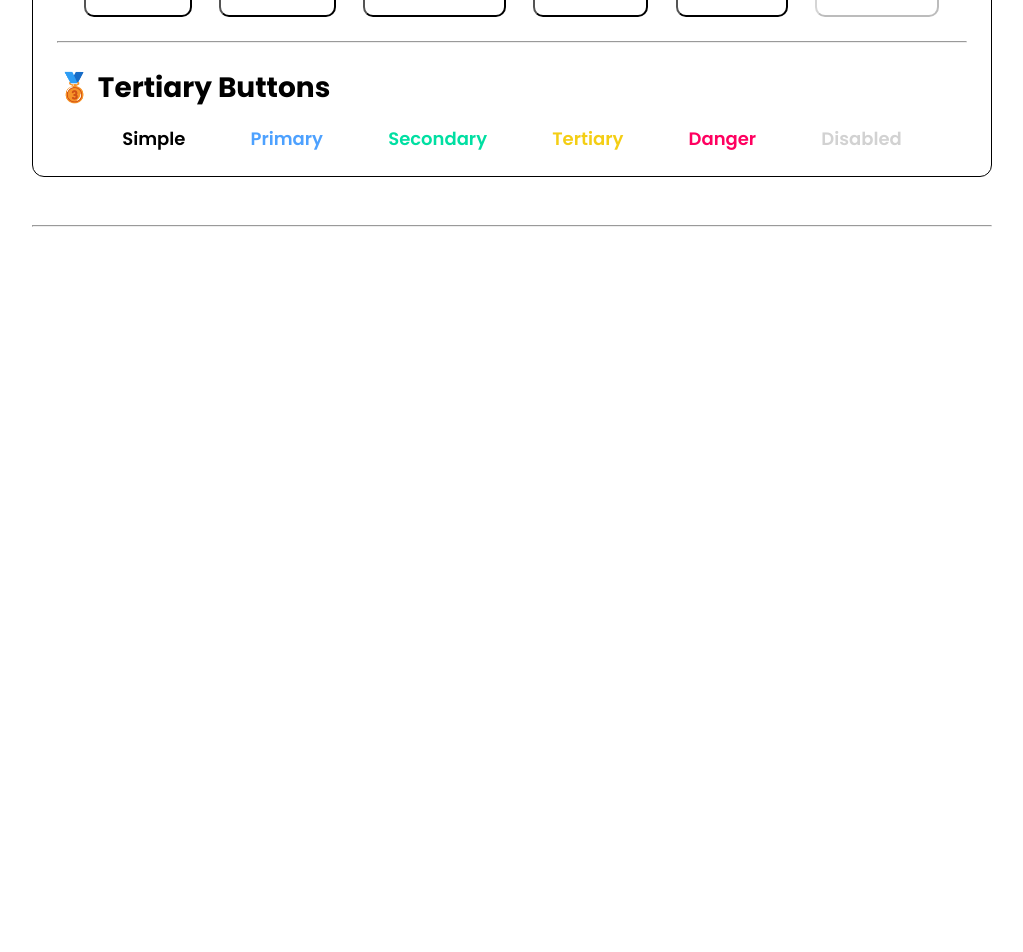
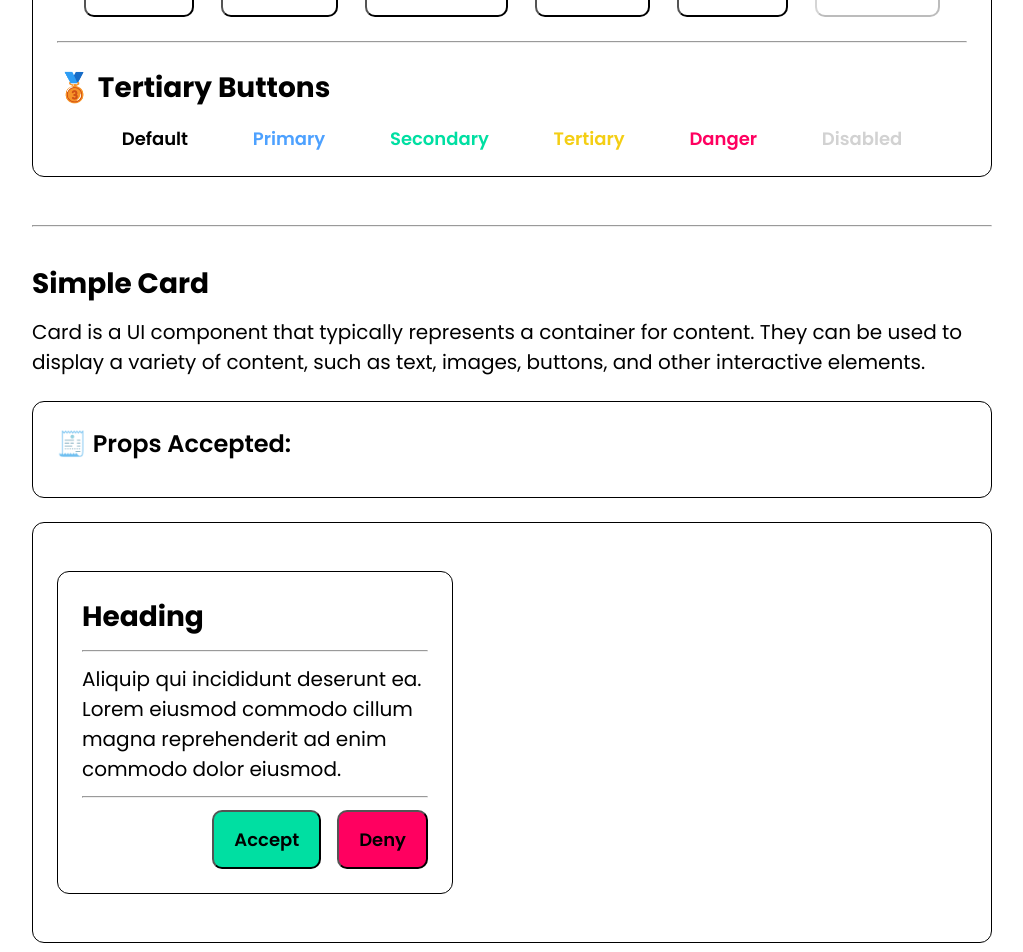
Before and after one commit to yadavrashindra5/react-components, a React (Vite) app: page / in a window 1280 px wide. Shown: the part 2360-3312 px from the top of the page, without its empty margins (128-1151 px from the left). Before the commit the page ends 2587 px from the top, so only its background shows below. Built offline with nearby package versions, Linux system fonts and the light colour scheme.

Commit message:
added card component

```diff
--- a/src/components/Box/box.tsx
+++ b/src/components/Box/box.tsx
@@ -5,6 +5,6 @@ interface IBox {
   className?: string;
 }
 
-export default function Box({ children, className = styles.box }: IBox) {
-  return <div className={className}>{children}</div>;
+export default function Box({ children, className = "" }: IBox) {
+  return <div className={styles.box + " " + className}>{children}</div>;
 }
--- a/src/components/Button/button.module.css
+++ b/src/components/Button/button.module.css
@@ -1,4 +1,4 @@
-button {
+.button {
   padding: 1.4rem 2rem;
   font-size: 1.8rem;
   border-radius: 1rem;
@@ -7,19 +7,19 @@ button {
   background-color: #fff;
 }
 
-button:hover {
+.button:hover {
   transition: 300ms;
   background-color: #595959;
   box-shadow: 6px 6px 2px 1px rgba(59, 59, 59, 0.2);
   color: #fff;
 }
 
-button:disabled {
+.button:disabled {
   cursor: default;
   box-shadow: none;
   color: #d2d2d2;
 }
 
-button:disabled:hover {
+.button:disabled:hover {
   background-color: #fff;
 }
--- a/src/components/Button/button.tsx
+++ b/src/components/Button/button.tsx
@@ -16,7 +16,7 @@ export default function Button({
   return (
     <button
       type="button"
-      className={className + " " + styles.button}
+      className={`${styles.button} ${className}`}
       onClick={onClick}
       disabled={disabled}
     >
--- /dev/null
+++ b/src/components/Card/card.module.css
@@ -0,0 +1,25 @@
+.card {
+  max-width: 39.6rem;
+  /* padding: 0px; */
+}
+
+.card_body {
+  p {
+    text-align: left;
+  }
+}
+
+.card_header {
+  margin-bottom: 1.2rem;
+}
+
+.card_footer {
+  margin-top: 1.2rem;
+
+  display: flex;
+  justify-content: end;
+
+  .card_footer_single_item {
+    margin-left: 1.6rem;
+  }
+}
--- /dev/null
+++ b/src/components/Card/card.tsx
@@ -0,0 +1,34 @@
+import React from "react";
+import styles from "./card.module.css";
+
+import Box from "../Box/box";
+import Heading from "../Heading/heading";
+import Text from "../Text/text";
+
+interface ICard {
+  cardHeading: string;
+  cardBody: string;
+  cardFooter: React.ReactNode[];
+}
+
+export default function Card({ cardHeading, cardBody, cardFooter }: ICard) {
+  return (
+    <Box className={styles.card}>
+      <div className={styles.card_header}>
+        <Heading heading="h3" headingText={cardHeading} />
+      </div>
+      <hr />
+      <div className={styles.card_body}>
+        {typeof cardBody === "string" && <Text text={cardBody} />}
+      </div>
+      <hr />
+      <div className={styles.card_footer}>
+        {cardFooter.length <= 1
+          ? cardFooter[0]
+          : cardFooter.map((cardFoot) => (
+              <div className={styles.card_footer_single_item}>{cardFoot}</div>
+            ))}
+      </div>
+    </Box>
+  );
+}
--- a/src/index.css
+++ b/src/index.css
@@ -128,3 +128,145 @@ h5 {
 h6 {
   font-family: poppins-regular;
 }
+
+.primary {
+  background-color: var(--primary-button-color);
+}
+.primary:hover {
+  box-shadow: 6px 6px 2px 1px #0079ff60;
+  background-color: var(--primary-button-color-on-hover);
+  color: #fff;
+}
+.secondary {
+  background-color: var(--secondary-button-color);
+}
+
+.secondary:hover {
+  box-shadow: 6px 6px 2px 1px #00b28240;
+  color: #fff;
+  background-color: var(--secondary-button-color-on-hover);
+}
+
+.tertiary {
+  background-color: var(--tertiary-button-color);
+}
+
+.tertiary:hover {
+  box-shadow: 6px 6px 2px 1px #c8bf7c60;
+  color: #fff;
+  background-color: var(--tertiary-button-color-on-hover);
+}
+
+.danger {
+  background-color: var(--danger-button-color);
+}
+
+.danger:hover {
+  box-shadow: 6px 6px 2px 1px #cc004d40;
+  color: #fff;
+  background-color: var(--danger-button-color-on-hover);
+}
+
+.secondary_primary {
+  background-color: #fff;
+  color: var(--primary-button-color);
+}
+
+.secondary_primary:hover {
+  color: #000;
+  background-color: var(--primary-button-color);
+  box-shadow: none;
+}
+
+.secondary_secondary {
+  background-color: #fff;
+  color: var(--secondary-button-color);
+}
+
+.secondary_secondary:hover {
+  color: #000;
+  background-color: var(--secondary-button-color);
+  box-shadow: none;
+}
+
+.secondary_tertiary {
+  background-color: #fff;
+  color: var(--tertiary-button-color);
+}
+
+.secondary_tertiary:hover {
+  color: #000;
+  background-color: var(--tertiary-button-color);
+  box-shadow: none;
+}
+
+.secondary_danger {
+  background-color: #fff;
+  color: var(--danger-button-color);
+}
+
+.secondary_danger:hover {
+  color: #000;
+  background-color: var(--danger-button-color);
+  box-shadow: none;
+}
+
+.secondary_simple {
+  color: #000;
+}
+.secondary_simple:hover {
+  box-shadow: none;
+}
+
+.tertiary_simple,
+.tertiary_primary,
+.tertiary_secondary,
+.tertiary_tertiary,
+.tertiary_danger,
+.tertiary_disabled {
+  border: none;
+  padding: 0px 0px;
+}
+
+.tertiary_primary {
+  color: var(--primary-button-color);
+}
+
+.tertiary_secondary {
+  color: var(--secondary-button-color);
+}
+
+.tertiary_tertiary {
+  color: var(--tertiary-button-color);
+}
+
+.tertiary_danger {
+  color: var(--danger-button-color);
+}
+
+.tertiary_simple:hover,
+.tertiary_primary:hover,
+.tertiary_secondary:hover,
+.tertiary_tertiary:hover,
+.tertiary_danger:hover {
+  text-decoration: underline;
+  box-shadow: none;
+  color: #000;
+  background-color: #fff;
+}
+
+.tertiary_primary:hover {
+  color: var(--primary-button-color);
+}
+
+.tertiary_secondary:hover {
+  color: var(--secondary-button-color);
+}
+
+.tertiary_tertiary:hover {
+  color: var(--tertiary-button-color);
+}
+
+.tertiary_danger:hover {
+  color: var(--danger-button-color);
+}
--- a/src/page/homepage.tsx
+++ b/src/page/homepage.tsx
@@ -5,11 +5,13 @@ import Text from "../components/Text/text";
 import ComponentsView from "../sections/componentsView/componentsView";
 import HeroSection from "../sections/homepage/heroSection";
 import ButtonSection from "../sections/ButtonSection/buttonSection";
+import Card from "../components/Card/card";
+import Button from "../components/Button/button";
 
 type THomePageComponentType = {
   id: number;
   heading: string;
-  subHeading: string[];
+  subHeading: string | string[];
   propsAccepted?: string[];
   children: React.ReactNode;
 };
@@ -21,9 +23,8 @@ export default function Homepage() {
     {
       id: 1,
       heading: "Heading",
-      subHeading: [
+      subHeading:
         "In HTML, <h1>, <h2>, and other heading elements (<h3>, <h4>, <h5>, <h6>) are used to define headings and subheadings in a document. These elements represent a hierarchy of importance and structure within the content.",
-      ],
       propsAccepted: [
         "The heading component expects three props namely heading, headingText and className.",
         "heading represent h1 till h6.",
@@ -45,9 +46,8 @@ export default function Homepage() {
     {
       id: 2,
       heading: "Paragraph",
-      subHeading: [
+      subHeading:
         "In HTML, a <p> tag is used to define a paragraph. It is a block-level element that represents a block of text, and it typically adds vertical spacing before and after the content within it.",
-      ],
       propsAccepted: [
         "The Text component expects two props namely text and className. The Text component expects two props namely text and className.",
         "text represents the text you want to display.",
@@ -58,9 +58,8 @@ export default function Homepage() {
     {
       id: 3,
       heading: "Buttons",
-      subHeading: [
-        "A Button element is used to create a clickable button on a web page. Buttons are an essential part of web forms and user interfaces, allowing users to trigger actions or submit forms. ",
-      ],
+      subHeading:
+        "A Button element is used to create a clickable button on a web page. Buttons are an essential part of web forms and user interfaces, allowing users to trigger actions or submit forms.",
       propsAccepted: [
         "The Button component accepts four props namely className, buttonName, onClick function and disabled.",
         "className can be used to provide your own styling.",
@@ -68,6 +67,22 @@ export default function Homepage() {
         "onClick is a function, where you can provide a function which returns a void or nothing.",
       ],
       children: <ButtonSection />,
+    },
+    {
+      id: 4,
+      heading: "Simple Card",
+      subHeading:
+        "Card is a UI component that typically represents a container for content. They can be used to display a variety of content, such as text, images, buttons, and other interactive elements.",
+      children: (
+        <Card
+          cardHeading="Heading"
+          cardBody="Aliquip qui incididunt deserunt ea. Lorem eiusmod commodo cillum magna reprehenderit ad enim commodo dolor eiusmod."
+          cardFooter={[
+            <Button buttonName="Accept" className="secondary" />,
+            <Button buttonName="Deny" className="danger" />,
+          ]}
+        />
+      ),
     },
   ];
 
--- a/src/sections/ButtonSection/buttonSection.module.css
+++ b/src/sections/ButtonSection/buttonSection.module.css
@@ -10,149 +10,3 @@
   display: flex;
   justify-content: space-evenly;
 }
-
-.primary {
-  background-color: var(--primary-button-color);
-}
-
-.primary:hover {
-  box-shadow: 6px 6px 2px 1px #0079ff60;
-  background-color: var(--primary-button-color-on-hover);
-  color: #fff;
-}
-
-.secondary {
-  background-color: var(--secondary-button-color);
-}
-
-.secondary:hover {
-  box-shadow: 6px 6px 2px 1px #00b28240;
-  color: #fff;
-  background-color: var(--secondary-button-color-on-hover);
-}
-
-.tertiary {
-  background-color: var(--tertiary-button-color);
-}
-
-.tertiary:hover {
-  box-shadow: 6px 6px 2px 1px #c8bf7c60;
-  color: #fff;
-  background-color: var(--tertiary-button-color-on-hover);
-}
-
-.danger {
-  background-color: var(--danger-button-color);
-}
-
-.danger:hover {
-  box-shadow: 6px 6px 2px 1px #cc004d40;
-  color: #fff;
-  background-color: var(--danger-button-color-on-hover);
-}
-
-/* SECONDARY BUTTON STYLES */
-
-.secondary_primary {
-  background-color: #fff;
-  color: var(--primary-button-color);
-}
-
-.secondary_primary:hover {
-  color: #000;
-  background-color: var(--primary-button-color);
-  box-shadow: none;
-}
-
-.secondary_secondary {
-  background-color: #fff;
-  color: var(--secondary-button-color);
-}
-
-.secondary_secondary:hover {
-  color: #000;
-  background-color: var(--secondary-button-color);
-  box-shadow: none;
-}
-
-.secondary_tertiary {
-  background-color: #fff;
-  color: var(--tertiary-button-color);
-}
-
-.secondary_tertiary:hover {
-  color: #000;
-  background-color: var(--tertiary-button-color);
-  box-shadow: none;
-}
-
-.secondary_danger {
-  background-color: #fff;
-  color: var(--danger-button-color);
-}
-
-.secondary_danger:hover {
-  color: #000;
-  background-color: var(--danger-button-color);
-  box-shadow: none;
-}
-
-.secondary_simple {
-  color: #000;
-}
-.secondary_simple:hover {
-  box-shadow: none;
-}
-
-.tertiary_simple,
-.tertiary_primary,
-.tertiary_secondary,
-.tertiary_tertiary,
-.tertiary_danger,
-.tertiary_disabled {
-  border: none;
-  padding: 0px 0px;
-}
-
-.tertiary_primary {
-  color: var(--primary-button-color);
-}
-
-.tertiary_secondary {
-  color: var(--secondary-button-color);
-}
-
-.tertiary_tertiary {
-  color: var(--tertiary-button-color);
-}
-
-.tertiary_danger {
-  color: var(--danger-button-color);
-}
-
-.tertiary_simple:hover,
-.tertiary_primary:hover,
-.tertiary_secondary:hover,
-.tertiary_tertiary:hover,
-.tertiary_danger:hover {
-  text-decoration: underline;
-  box-shadow: none;
-  color: #000;
-  background-color: #fff;
-}
-
-.tertiary_primary:hover {
-  color: var(--primary-button-color);
-}
-
-.tertiary_secondary:hover {
-  color: var(--secondary-button-color);
-}
-
-.tertiary_tertiary:hover {
-  color: var(--tertiary-button-color);
-}
-
-.tertiary_danger:hover {
-  color: var(--danger-button-color);
-}
--- a/src/sections/ButtonSection/buttonSection.tsx
+++ b/src/sections/ButtonSection/buttonSection.tsx
@@ -6,28 +6,28 @@ import Heading from "../../components/Heading/heading";
 export default function ButtonSection() {
   const buttonTypes: IButton[] = [
     {
-      buttonName: "Simple",
+      buttonName: "Default",
       className: "",
       disabled: false,
     },
     {
       buttonName: "Primary",
-      className: styles.primary,
+      className: "primary",
       disabled: false,
     },
     {
       buttonName: "Secondary",
-      className: styles.secondary,
+      className: "secondary",
       disabled: false,
     },
     {
       buttonName: "Tertiary",
-      className: styles.tertiary,
+      className: "tertiary",
       disabled: false,
     },
     {
       buttonName: "Danger",
-      className: styles.danger,
+      className: "danger",
       disabled: false,
     },
     {
@@ -39,66 +39,66 @@ export default function ButtonSection() {
 
   const secondaryButtonTypes: IButton[] = [
     {
-      buttonName: "Simple",
-      className: styles.secondary_simple,
+      buttonName: "Default",
+      className: "secondary_simple",
       disabled: false,
     },
     {
       buttonName: "Primary",
-      className: styles.secondary_primary,
+      className: "secondary_primary",
       disabled: false,
     },
     {
       buttonName: "Secondary",
-      className: styles.secondary_secondary,
+      className: "secondary_secondary",
       disabled: false,
     },
     {
       buttonName: "Tertiary",
-      className: styles.secondary_tertiary,
+      className: "secondary_tertiary",
       disabled: false,
     },
     {
       buttonName: "Danger",
-      className: styles.secondary_danger,
+      className: "secondary_danger",
       disabled: false,
     },
     {
       buttonName: "Disabled",
-      // className: styles.secondary_disabled,
+      // className: "secondary_disabled",
       disabled: true,
     },
   ];
 
   const tertiaryButtonTypes: IButton[] = [
     {
-      buttonName: "Simple",
-      className: styles.tertiary_simple,
+      buttonName: "Default",
+      className: "tertiary_simple",
       disabled: false,
     },
     {
       buttonName: "Primary",
-      className: styles.tertiary_primary,
+      className: "tertiary_primary",
       disabled: false,
     },
     {
       buttonName: "Secondary",
-      className: styles.tertiary_secondary,
+      className: "tertiary_secondary",
       disabled: false,
     },
     {
       buttonName: "Tertiary",
-      className: styles.tertiary_tertiary,
+      className: "tertiary_tertiary",
       disabled: false,
     },
     {
       buttonName: "Danger",
-      className: styles.tertiary_danger,
+      className: "tertiary_danger",
       disabled: false,
     },
     {
       buttonName: "Disabled",
-      className: styles.tertiary_disabled,
+      className: "tertiary_disabled",
       disabled: true,
     },
   ];
--- a/src/sections/componentsView/componentsView.tsx
+++ b/src/sections/componentsView/componentsView.tsx
@@ -21,13 +21,11 @@ export default function ComponentsView({
   return (
     <section className={styles.components_view}>
       <Heading heading="h3" headingText={heading} />
-      {subHeading.length === 1 ? (
-        <Text text={subHeading[0]} />
-      ) : (
-        subHeading.map((subHeadingText, index) => (
-          <Text text={subHeadingText} key={index} />
-        ))
-      )}
+      {subHeading.length > 1 && Array.isArray(subHeading)
+        ? subHeading.map((subHeadingText, index) => (
+            <Text text={subHeadingText} key={index} />
+          ))
+        : typeof subHeading === "string" && <Text text={subHeading} />}
       <Box>
         <Heading heading="h4" headingText="🧾 Props Accepted:" />
         <CodeLists textArr={propsAccepted} />
```
Also changed, not shown: src/components/Modal/modal.tsx (+26 -25 lines).
